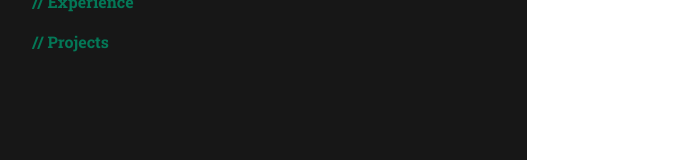
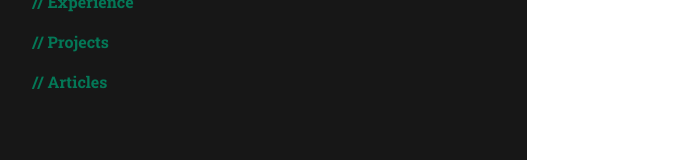
Before and after one commit to TimmyFight/PortfolioPage, a Next.js app: page / in a window 1280 px wide. Shown: the part 310-470 px from the top of the page, without its empty margins (80-762 px from the left). Built offline with nearby package versions, Linux system fonts and the light colour scheme.

Commit message:
feat: Add articles link

```diff
--- a/constants/index.ts
+++ b/constants/index.ts
@@ -2,6 +2,7 @@ export const MAIN_MENU_ITEMS = [
   { name: "// About", href: "./#about" },
   { name: "// Experience", href: "./#experience" },
   { name: "// Projects", href: "./#projects" },
+  { name: "// Articles", href: "./#articles" },
 ];
 
 export const SOCIAL_ITEMS = [
```
